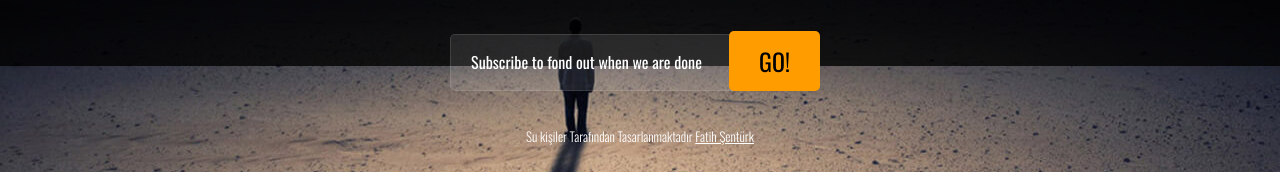
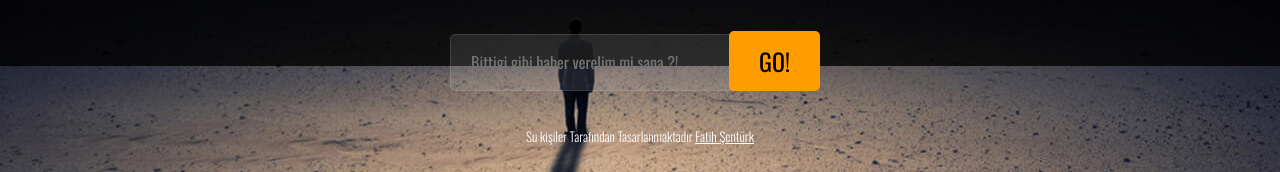
Before and after one commit to 4fath/Social_Project_Web, a plain HTML site: page index.html in a window 1280 px wide. Shown: the part 734-906 px from the top of the page. Drawn offline with nearby package versions, Linux system fonts and the light colour scheme.

Commit message:
fixed some place

```diff
--- a/index.html
+++ b/index.html
@@ -41,7 +41,7 @@ $(function () {
 		<p>Sitemiz <strong>Yapım Aşamasındadır</strong> Yakında Sizlerle Olmak Dileğiyle.<br/></p>
 		<div id="defaultCountdown"></div>
 		<form action="#">
-			<input type="text" name="email" id="email" value="Subscribe to fond out when we are done">
+			<input type="text" name="email" id="email" placeholder="Bittigi gibi haber verelim mi sana ?!">
 			<input type="submit" value="GO!">
 		</form>
 		<p class="copyright">Su kişiler Tarafından Tasarlanmaktadır <a href="https://github.com/4fath" target="_blank">Fatih Şentürk</a></p>
```
